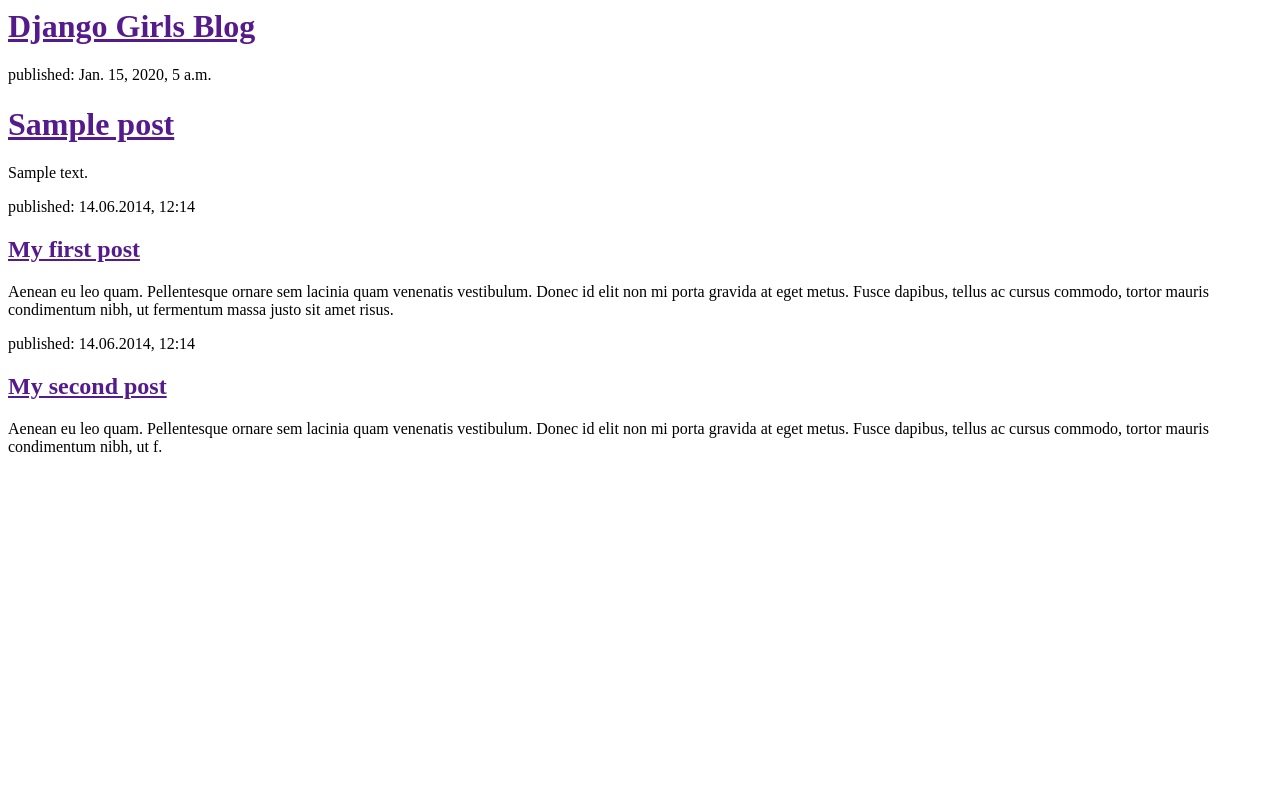
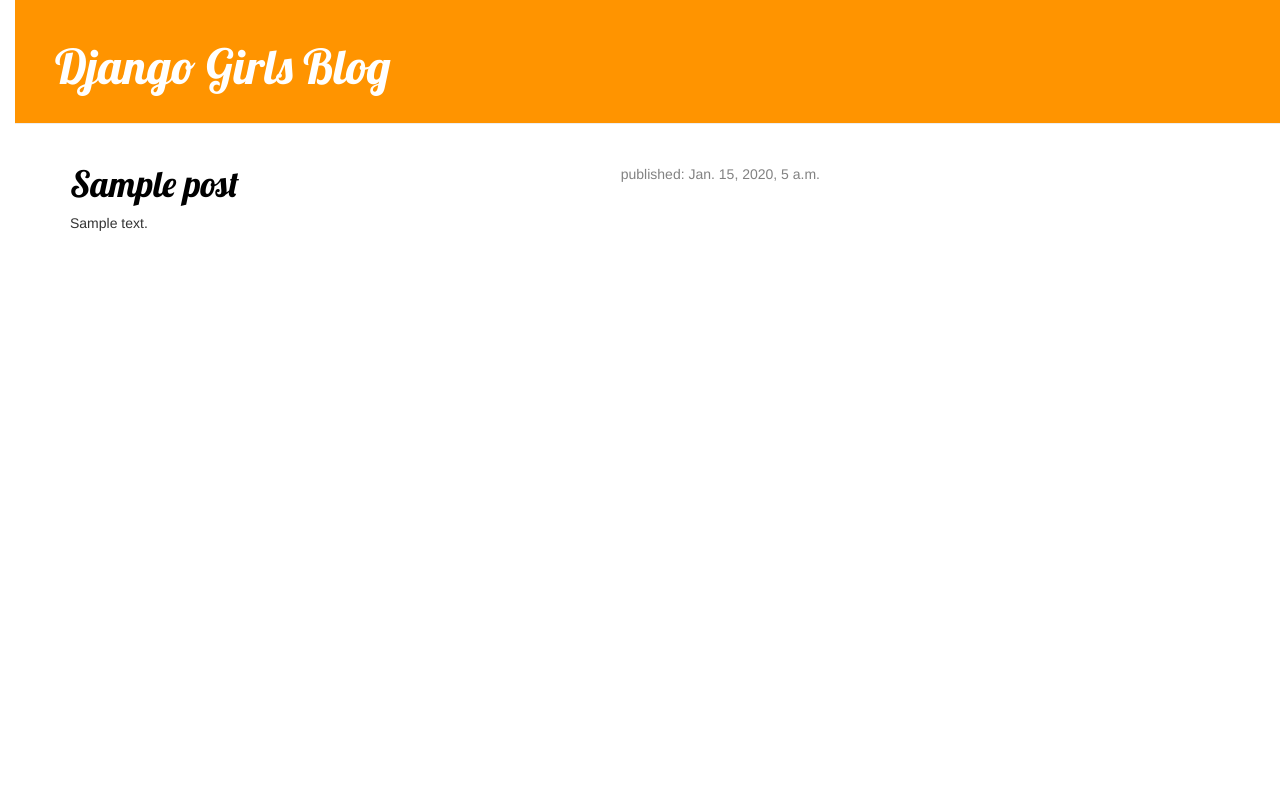
Before and after one commit to dbushey/djangogirls-blog, a Django app: template blogapp/templates/blog/post_list.html in a window 1280 px wide. Run offline with Django 3.2, Linux system fonts and the light colour scheme; the template is opened without the code that fills it: values that come from a table or form of the project are taken from there, others are empty; tables that the repository leaves empty hold one stand-in row (values such as "Sample post"); some libraries are stand-ins or nearby versions.

Commit message:
Added view and template for detailed blog post as well as CSS for the site

```diff
--- /dev/null
+++ b/blogapp/static/css/blog.css
@@ -0,0 +1,58 @@
+
+
+h1 a {
+    color: #FCA205;
+    font-family: 'Lobster';
+}
+
+body {
+    padding-left: 15px;
+}
+
+.page-header {
+    background-color: #ff9400;
+    margin-top: 0;
+    padding: 20px 20px 20px 40px;
+}
+
+.page-header h1, .page-header h1 a, .page-header h1 a:visited, .page-header h1 a:active {
+    color: #ffffff;
+    font-size: 36pt;
+    text-decoration: none;
+}
+
+.content {
+    margin-left: 40px;
+}
+
+h1, h2, h3, h4 {
+    font-family: 'Lobster', cursive;
+}
+
+.date {
+    float: right;
+    color: #828282;
+}
+
+.save {
+    float: right;
+}
+
+.post-form textarea, .post-form input {
+    width: 100%;
+}
+
+.top-menu, .top-menu:hover, .top-menu:visited {
+    color: #ffffff;
+    float: right;
+    font-size: 26pt;
+    margin-right: 20px;
+}
+
+.post {
+    margin-bottom: 70px;
+}
+
+.post h1 a, .post h1 a:visited {
+    color: #000000;
+}
--- /dev/null
+++ b/blogapp/templates/blog/base.html
@@ -0,0 +1,23 @@
+{% load staticfiles %}
+<html>
+    <head>
+        <title>Django Girls blog</title>
+        <link rel="stylesheet" href="//maxcdn.bootstrapcdn.com/bootstrap/3.2.0/css/bootstrap.min.css">
+        <link rel="stylesheet" href="//maxcdn.bootstrapcdn.com/bootstrap/3.2.0/css/bootstrap-theme.min.css">
+        <link href='//fonts.googleapis.com/css?family=Lobster&subset=latin,latin-ext' rel='stylesheet' type='text/css'>
+        <link rel="stylesheet" href="{% static 'css/blog.css' %}">
+    </head>
+    <body>
+    <div class="page-header">
+        <h1><a href="/">Django Girls Blog</a></h1>
+    </div>
+    <div class="content container">
+        <div class="row">
+            <div class="col-md-8">
+            {% block content %}
+            {% endblock %}
+            </div>
+        </div>
+    </div>
+</body>
+</html>
--- a/blogapp/templates/blog/post_list.html
+++ b/blogapp/templates/blog/post_list.html
@@ -1,30 +1,16 @@
-<html>
-    <head>
-        <title>Django Girls blog</title>
-    </head>
-    <body>
-        <div>
-            <h1><a href="">Django Girls Blog</a></h1>
-        </div>
 
-    {% for post in posts %}
-    	<div>
-        	<p>published: {{ post.published_date }}</p>
-        	<h1><a href="">{{ post.title }}</a></h1>
-        	<p>{{ post.text|linebreaks }}</p>
-    	</div>
+{% extends 'blog/base.html' %}
+
+{% block content %}
+
+	{% for post in posts %}
+	    <div class="post">
+	        <div class="date">
+	            <p>published: {{ post.published_date }}</p>
+	        </div>
+	        <h1><a href="{% url 'post_detail' pk=post.pk %}">{{ post.title }}</a></h1>
+	        <p>{{ post.text|linebreaks }}</p>
+	    </div>
 	{% endfor %}
 
-        <div>
-            <p>published: 14.06.2014, 12:14</p>
-            <h2><a href="">My first post</a></h2>
-            <p>Aenean eu leo quam. Pellentesque ornare sem lacinia quam venenatis vestibulum. Donec id elit non mi porta gravida at eget metus. Fusce dapibus, tellus ac cursus commodo, tortor mauris condimentum nibh, ut fermentum massa justo sit amet risus.</p>
-        </div>
-
-        <div>
-            <p>published: 14.06.2014, 12:14</p>
-            <h2><a href="">My second post</a></h2>
-            <p>Aenean eu leo quam. Pellentesque ornare sem lacinia quam venenatis vestibulum. Donec id elit non mi porta gravida at eget metus. Fusce dapibus, tellus ac cursus commodo, tortor mauris condimentum nibh, ut f.</p>
-        </div>
-    </body>
-</html>
+{% endblock %}
--- a/blogapp/urls.py
+++ b/blogapp/urls.py
@@ -3,4 +3,5 @@ from . import views
 
 urlpatterns = [
     url(r'^$', views.post_list, name='post_list'),
+    url(r'^post/(?P<pk>[0-9]+)/$', views.post_detail, name='post_detail'),
 ]
--- a/blogapp/views.py
+++ b/blogapp/views.py
@@ -1,7 +1,13 @@
 from django.shortcuts import render
 from django.utils import timezone
 from .models import Post
+from django.shortcuts import render, get_object_or_404
+
 
 def post_list(request):
     posts = Post.objects.filter(published_date__lte=timezone.now()).order_by('published_date')
     return render(request, 'blog/post_list.html', {'posts': posts})
+
+def post_detail(request, pk):
+    post = get_object_or_404(Post, pk=pk)
+    return render(request, 'blog/post_details.html', {'post': post})
```
Also changed, not shown: blogapp/templates/blog/post_details.html (added, +13 -0 lines), 1 other file.
